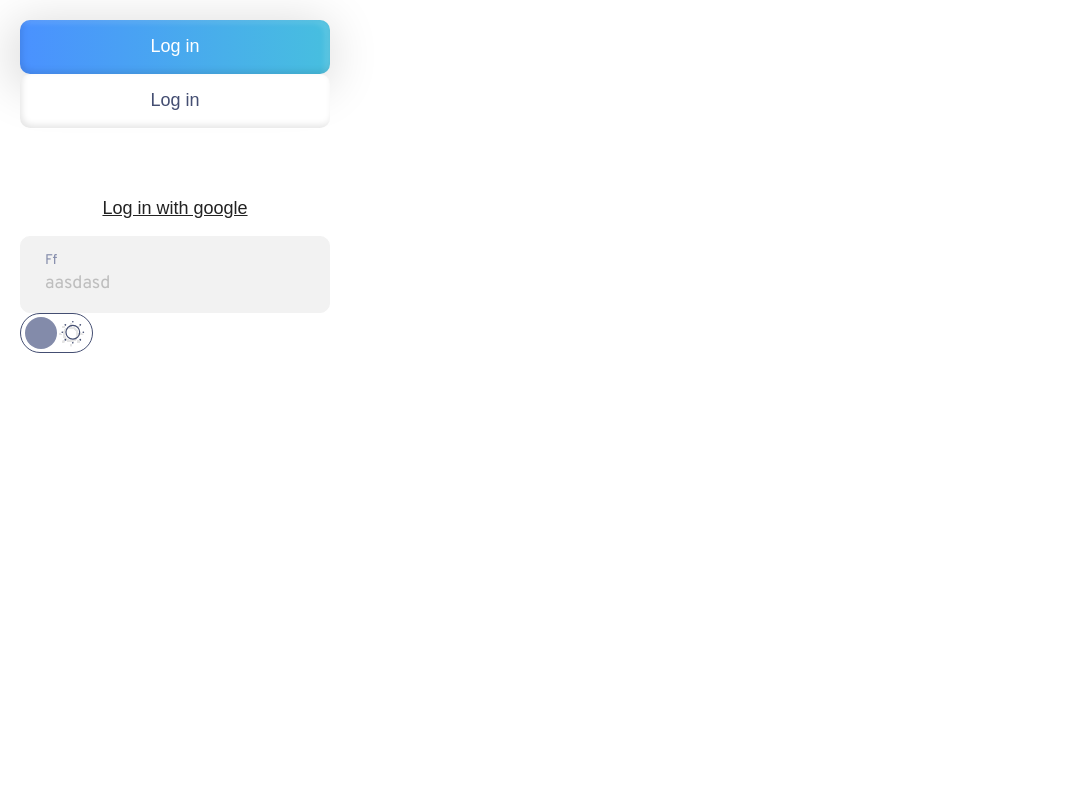
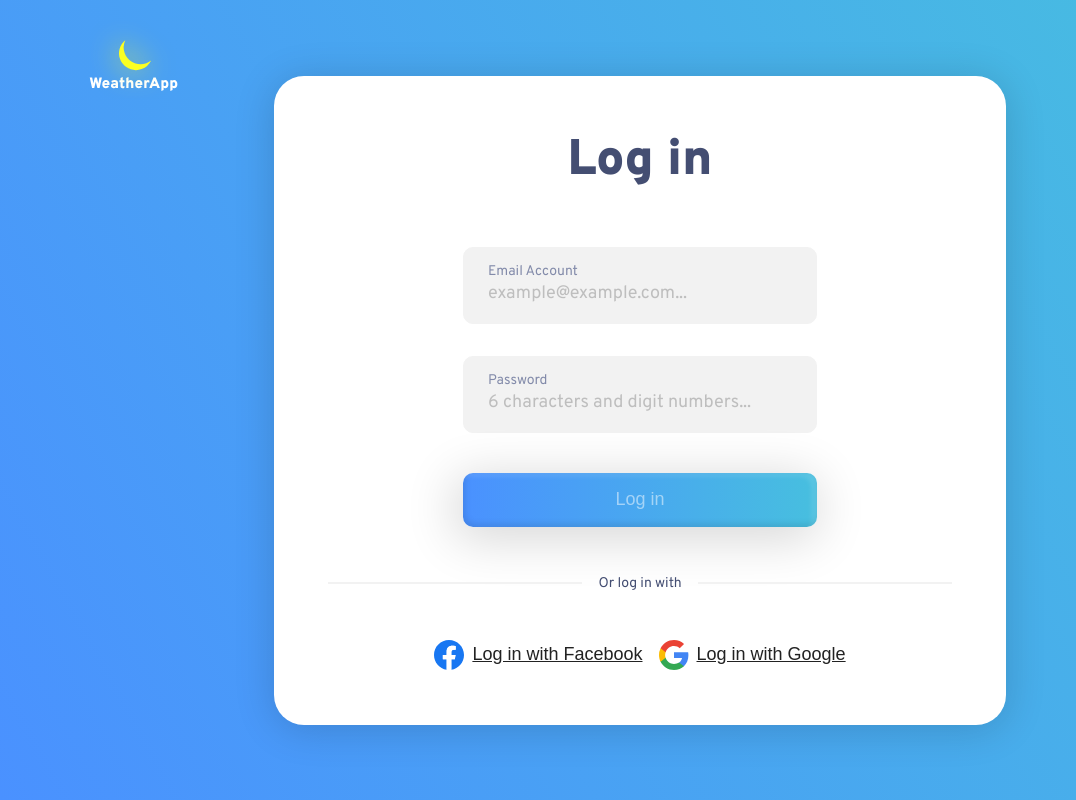
Before and after one commit to ShaulBenDavid/abra-weather-app, a React (Create React App) app: page /login in a window 1280 px wide. Shown: the whole page, without its empty margins (0-1076 px from the left). Built offline with nearby package versions, Linux system fonts and the light colour scheme; a web font is replaced by a local one.

Commit message:
New login page and fixing the button link component and the input error

```diff
--- a/src/App.tsx
+++ b/src/App.tsx
@@ -1,21 +1,14 @@
 import React from "react";
-import Button from "./Components/Button/index";
 // Components
-import FromInput from "./Components/FromInput";
-import ToggleSwitch from "./Components/ToggleSwitch";
+import Login from "./Pages/Login";
+//Styles
+import { AppWrapper } from './style';
 
 const App: React.FC = () => {
   return (
-    <>
-      <div style={{ width: "350px", padding: "20px" }}>
-        <Button variant="primary">Log in</Button>
-        <Button variant="white">Log in</Button>
-        <Button variant="inverted">Log in</Button>
-        <Button variant="link">Log in with google</Button>
-        <FromInput label="ff" placeholder="aasdasd" validError={false} type="text" onChange={() => {}} />
-        <ToggleSwitch switchType="mode" id="1s" />
-      </div>
-    </>
+    <AppWrapper>
+      <Login />
+    </AppWrapper>
   );
 };
 
--- a/src/Components/Button/index.tsx
+++ b/src/Components/Button/index.tsx
@@ -4,8 +4,12 @@ import { StyledButton } from "./style";
 // types
 import { ButtonProps } from "./types";
 
-const Button = ({ children, variant, disabled }: ButtonProps) => {
-  return <StyledButton disabled={disabled} variant={variant} >{children}</StyledButton>;
+const Button = ({ children, variant, disabled, type }: ButtonProps) => {
+  return (
+    <StyledButton disabled={disabled} variant={variant} type={type}>
+      {children}
+    </StyledButton>
+  );
 };
 
 export default Button;
--- a/src/Components/Button/style.tsx
+++ b/src/Components/Button/style.tsx
@@ -14,10 +14,11 @@ export const StyledButton = styled.button<ButtonStyledProps>`
   display: flex;
   justify-content: center;
   align-items: center;
+  column-gap: 8px;
   cursor: pointer;
   /* Primary */
   ${(props: ButtonStyledProps) =>
-    props.variant === ("primary" || "") &&
+    props.variant === ("primary" || '') &&
     css`
       color: ${({ theme }) => theme.white};
       box-shadow: -4px 8px 50px 4px rgba(0, 0, 0, 0.16),
@@ -55,5 +56,8 @@ export const StyledButton = styled.button<ButtonStyledProps>`
       background-color: inherit;
       text-decoration: underline;
       font-weight: 500;
+      padding: 0;
+      height: 30px;
+      width: auto;
     `}
 `;
--- a/src/Components/Button/types.tsx
+++ b/src/Components/Button/types.tsx
@@ -5,7 +5,8 @@ export type ButtonVariants = "primary" | "white" | "inverted" | "link";
 export interface ButtonProps {
     children: React.ReactNode;
     variant: ButtonVariants;
-    disabled?: boolean
+    disabled?: boolean;
+    type?: "button" | "submit" | "reset" | undefined;
 }
 
 export interface ButtonStyledProps {
--- a/src/Components/FromInput/index.tsx
+++ b/src/Components/FromInput/index.tsx
@@ -12,13 +12,13 @@ const FromInput = ({
   ...otherprops
 }: FormInputProps) => {
   return (
-    <>
+    <div>
       <FormInputContainer validError={validError}>
         <label>{label}</label>
         <StyledInput type={type} {...otherprops} onChange={onChange} />
       </FormInputContainer>
       <ErrorP>asdasdasfda</ErrorP>
-    </>
+    </div>
   );
 };
 
--- a/src/Components/FromInput/style.tsx
+++ b/src/Components/FromInput/style.tsx
@@ -10,6 +10,7 @@ export const ErrorP = styled.p`
     margin-top: 4px;
     color: ${({ theme }) => theme.errorRed};
     display: none;
+    position: absolute;
 `;
 // Form container
 export const FormInputContainer = styled.div<FormInputContainerProps>`
--- a/src/Components/IconsComponent/index.tsx
+++ b/src/Components/IconsComponent/index.tsx
@@ -20,6 +20,7 @@ import { ReactComponent as IconSearchWhite } from '../../Assets/Icons/search-whi
 import { ReactComponent as IconSearchPlus } from '../../Assets/Icons/search+.svg';
 import { ReactComponent as IconSunDrak } from '../../Assets/Icons/sun-dark.svg';
 import { ReactComponent as IconSunFlat } from '../../Assets/Icons/sun-flat.svg';
+import { ReactComponent as IconLogo } from '../../Assets/Icons/appLogo.svg';
 
 export {
     IconFacebookLogo,
@@ -44,4 +45,5 @@ export {
     IconSearchPlus,
     IconSunDrak,
     IconSunFlat,
+    IconLogo,
 };
--- a/src/GlobalStyle/GlobalStyles.tsx
+++ b/src/GlobalStyle/GlobalStyles.tsx
@@ -4,6 +4,8 @@ import { createGlobalStyle } from "styled-components";
 export default createGlobalStyle`
   * {
     box-sizing: border-box;
+    margin: 0;
+    padding: 0;
   }
   body {
     margin: 0;
--- /dev/null
+++ b/src/Pages/Login/index.tsx
@@ -0,0 +1,67 @@
+import React from "react";
+// Components
+import Button from "../../Components/Button";
+import FromInput from "../../Components/FromInput";
+import {
+  IconFacebookLogo,
+  IconGoogleLogo,
+} from "../../Components/IconsComponent";
+
+// Styles
+import * as S from "./style";
+
+const Login = () => {
+  return (
+    <S.LoginWrapper>
+      {/* Logo */}
+      <S.StyledLogo />
+      {/* Login box */}
+      <S.LoginContainer>
+        <S.LoginTitle>Log in</S.LoginTitle>
+        {/* Form */}
+        <S.StyledLoginForm>
+          <FromInput
+            label="Email Account"
+            placeholder="example@example.com..."
+            onChange={() => {}}
+            type="email"
+            validError={false}
+          />
+          <FromInput
+            label="Password"
+            placeholder="6 characters and digit numbers..."
+            onChange={() => {}}
+            type="password"
+            validError={false}
+          />
+          <S.ButtonWrapper>
+            <Button variant="primary" disabled={true} type="submit">
+              Log in
+            </Button>
+          </S.ButtonWrapper>
+        </S.StyledLoginForm>
+
+        {/* Break line */}
+        <S.BreakLineWrapper>
+          <S.StyledHr></S.StyledHr>
+          <S.BreakLineP>Or log in with</S.BreakLineP>
+          <S.StyledHr></S.StyledHr>
+        </S.BreakLineWrapper>
+
+        {/* Logins buttons wrapper */}
+        <S.LoginButtonWrapper>
+          <Button variant="link" type="submit">
+            <IconFacebookLogo />
+            Log in with Facebook
+          </Button>
+          <Button variant="link" type="submit">
+            <IconGoogleLogo />
+            Log in with Google
+          </Button>
+        </S.LoginButtonWrapper>
+      </S.LoginContainer>
+    </S.LoginWrapper>
+  );
+};
+
+export default Login;
--- /dev/null
+++ b/src/Pages/Login/style.tsx
@@ -0,0 +1,81 @@
+import styled from "styled-components";
+// Components
+import { IconLogo } from "../../Components/IconsComponent";
+// Page wrapper
+export const LoginWrapper = styled.div`
+  width: 100%;
+  height: 100%;
+  position: relative;
+  display: flex;
+  justify-content: center;
+  align-items: center;
+`;
+// Logo
+export const StyledLogo = styled(IconLogo)`
+  position: absolute;
+  top: 20px;
+  left: 74px;
+  width: 122px;
+  height: 79px;
+`;
+// Login container
+export const LoginContainer = styled.div`
+  width: 732px;
+  height: 649px;
+  border-radius: 30px;
+  box-shadow: 0 4px 40px 0 rgba(0, 0, 0, 0.16);
+  background-color: ${({ theme }) => theme.white};
+  padding: 54px;
+`;
+// Title
+export const LoginTitle = styled.h1`
+  text-align: center;
+  font-size: 3.125rem;
+  font-weight: 900;
+  color: ${({ theme }) => theme.secondary};
+`;
+// Form
+export const StyledLoginForm = styled.form`
+  width: 354px;
+  margin: 0 auto;
+  margin-top: 54px;
+  display: flex;
+  flex-direction: column;
+  row-gap: 32px;
+  height: fit-content;
+`;
+// Button
+export const ButtonWrapper = styled.div`
+  margin-top: 8px;
+`;
+// Line breaker
+export const BreakLineWrapper = styled.div`
+  width: 100%;
+  margin-top: 48px;
+  display: flex;
+  justify-content: center;
+  align-items: center;
+`;
+// Line breaker p
+export const BreakLineP = styled.div`
+  font-size: 14px;
+  line-height: 1.25;
+  text-align: center;
+  color: ${({ theme }) => theme.secondary};
+  margin: 0 16px;
+  white-space: nowrap;
+`;
+// Hr
+export const StyledHr = styled.span`
+  width: 100%;
+  height: 2px;
+  flex-grow: 1;
+  background-color: ${({ theme }) => theme.grayBg};
+`;
+// Login Button Wrapper
+export const LoginButtonWrapper = styled.div`
+  margin-top: 48px;
+  display: flex;
+  justify-content: center;
+  column-gap: 16px;
+`;
--- /dev/null
+++ b/src/style.tsx
@@ -0,0 +1,8 @@
+import styled from "styled-components";
+
+export const AppWrapper = styled.div`
+  display: flex;
+  flex-direction: column;
+  background-image: linear-gradient(241deg, #47bfdf, #4a91ff), linear-gradient(to bottom, #fff, #fff);
+  height: 100vh;
+`;
```
Also changed, not shown: src/Assets/Icons/appLogo.svg (added).
